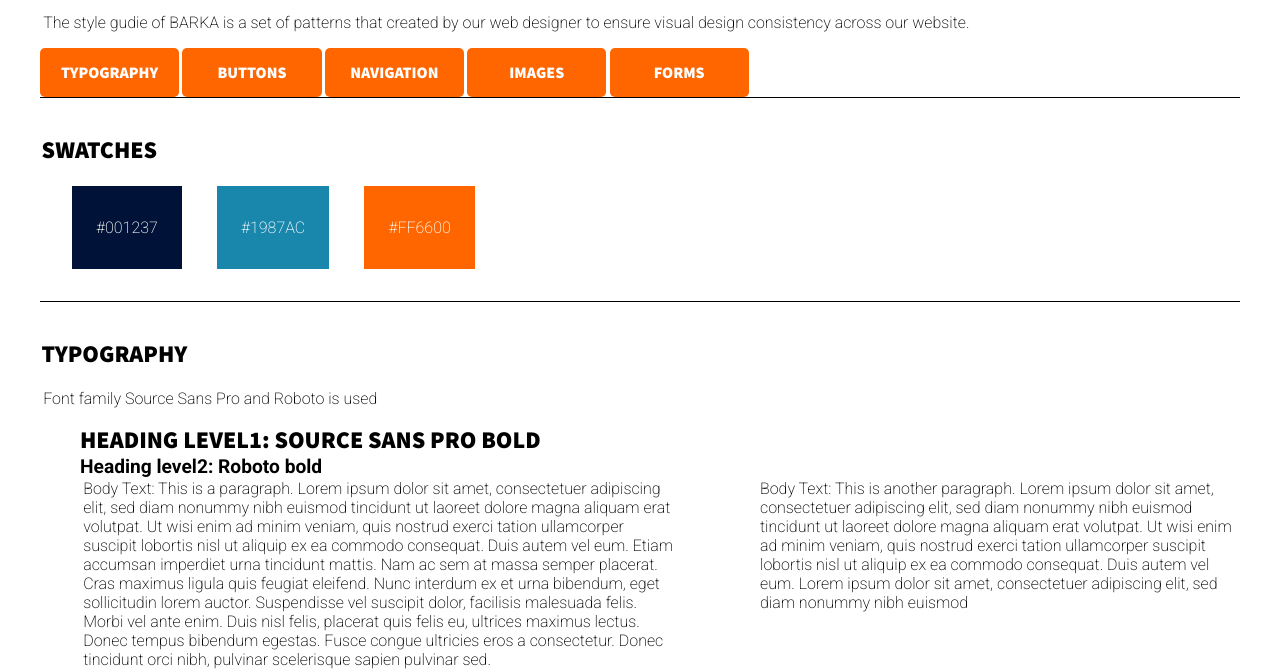
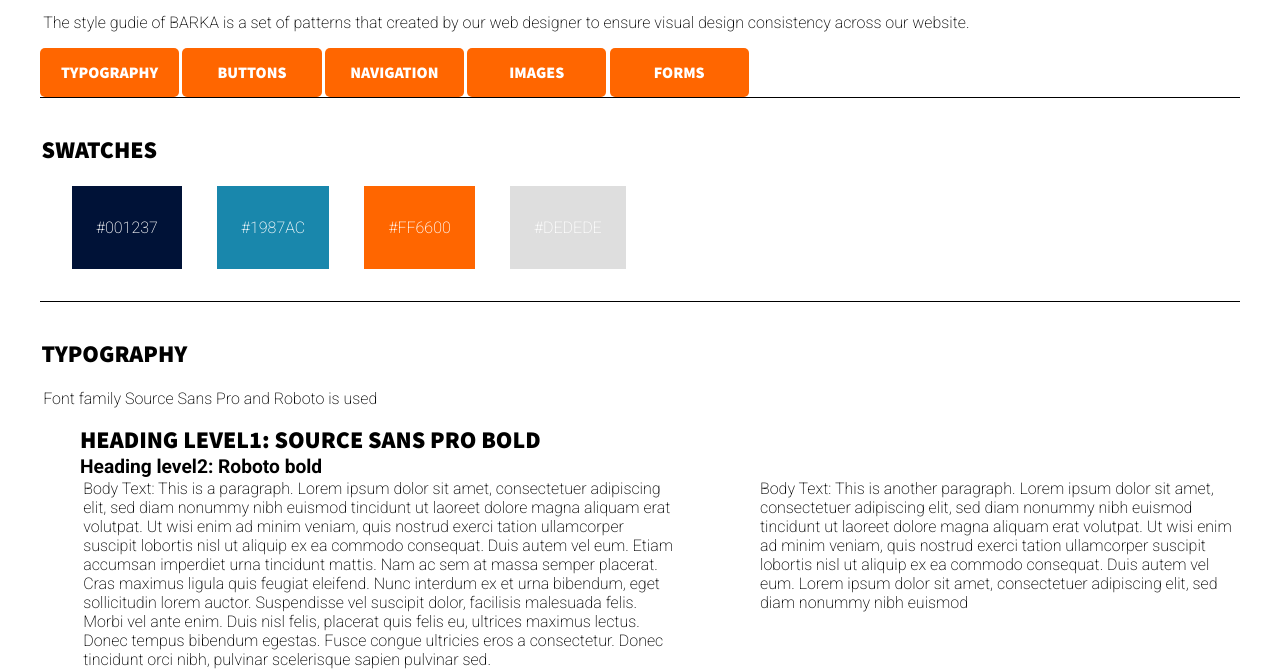
Before and after one commit to wjxyy123/iat339P02, a plain HTML site: page index.html in a window 1280 px wide. Shown: the part 154-825 px from the top of the page. Drawn offline with Linux system fonts and the light colour scheme.

Commit message:
Added color palatte

```diff
--- a/css/main.css
+++ b/css/main.css
@@ -180,3 +180,10 @@ code{
 	margin-left: 2rem;
 	color: white;
 }
+#swatchgry{
+	display: inline-block;
+	background-color: #DEDEDE;
+	padding:2rem 1.5rem;
+	margin-left: 2rem;
+	color: white;
+}
--- a/index.html
+++ b/index.html
@@ -37,6 +37,7 @@
       <p id="swatchdblue">#001237</p>
     	<p id="swatchblue">#1987AC</p>
       <p id="swatchorg">#FF6600</p>
+      <p id="swatchgry">#DEDEDE</p>
 
     </section>
 
```
